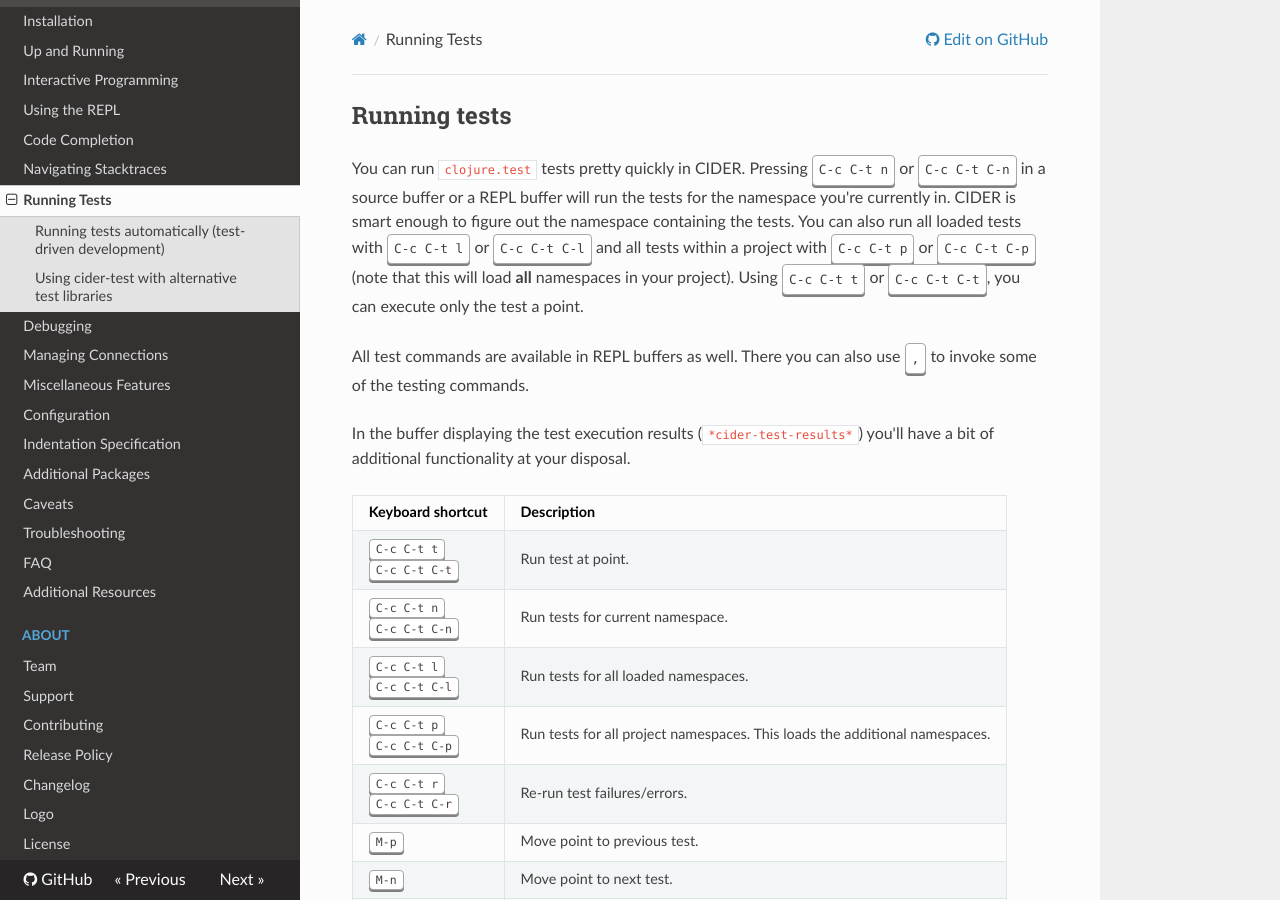
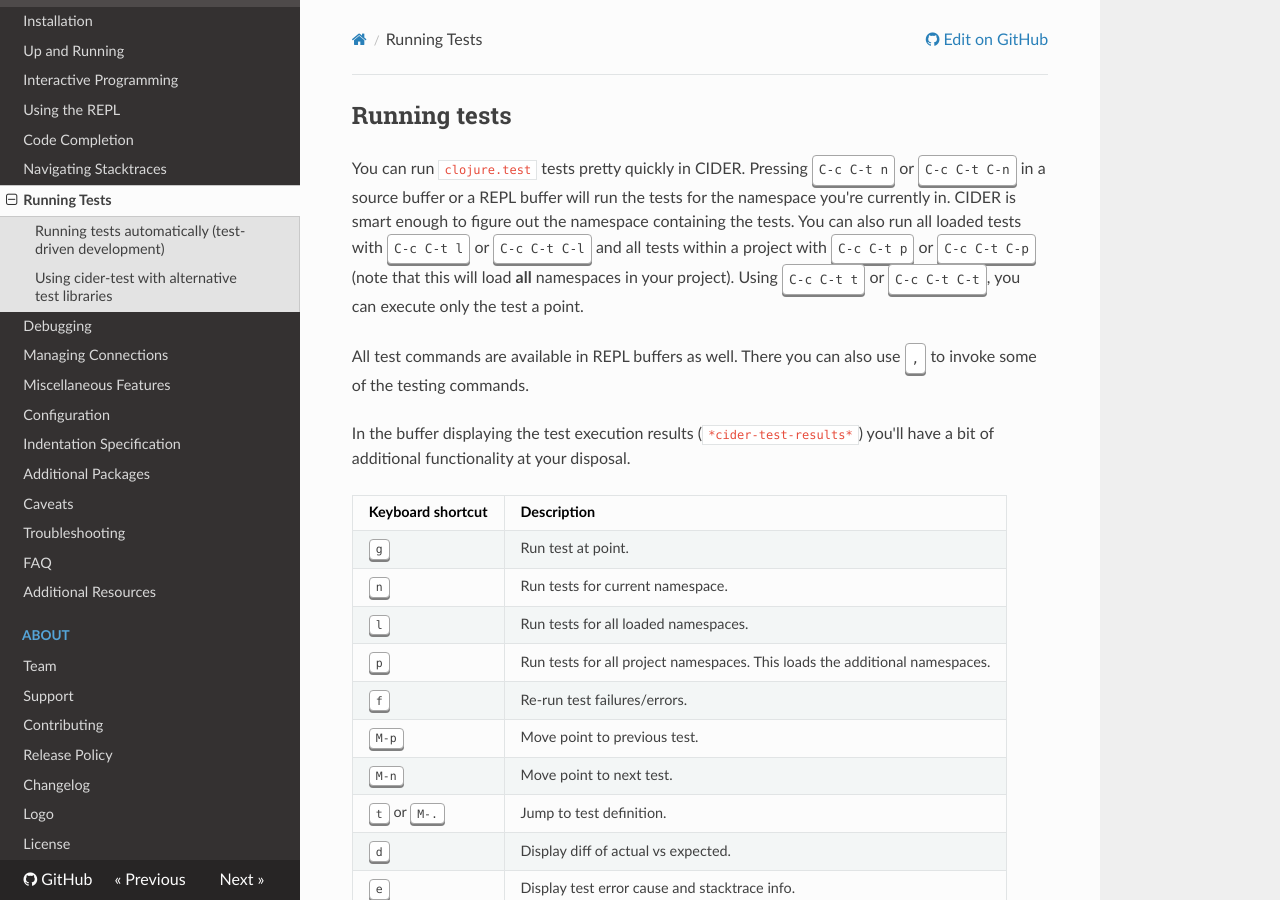
Before and after one commit to clojure-emacs/cider, an MkDocs documentation site: the page built from doc/running_tests.md, in a window 1280 px wide and 900 px high. Built offline with MkDocs 1.6.1, drawn with Linux system fonts in a browser that asks for light colours; nearby versions of some CDN libraries; old or Windows-style settings are respelled for this version of MkDocs.

```diff
--- a/doc/running_tests.md
+++ b/doc/running_tests.md
@@ -17,11 +17,11 @@ you'll have a bit of additional functionality at your disposal.
 
 Keyboard shortcut               | Description
 --------------------------------|-------------------------------
-<kbd>C-c C-t t</kbd> <br/> <kbd>C-c C-t C-t</kbd> | Run test at point.
-<kbd>C-c C-t n</kbd> <br/> <kbd>C-c C-t C-n</kbd> | Run tests for current namespace.
-<kbd>C-c C-t l</kbd> <br/> <kbd>C-c C-t C-l</kbd> | Run tests for all loaded namespaces.
-<kbd>C-c C-t p</kbd> <br/> <kbd>C-c C-t C-p</kbd> | Run tests for all project namespaces. This loads the additional namespaces.
-<kbd>C-c C-t r</kbd> <br/> <kbd>C-c C-t C-r</kbd> | Re-run test failures/errors.
+<kbd>g</kbd>                    | Run test at point.
+<kbd>n</kbd>                    | Run tests for current namespace.
+<kbd>l</kbd>                    | Run tests for all loaded namespaces.
+<kbd>p</kbd>                    | Run tests for all project namespaces. This loads the additional namespaces.
+<kbd>f</kbd>                    | Re-run test failures/errors.
 <kbd>M-p</kbd>                  | Move point to previous test.
 <kbd>M-n</kbd>                  | Move point to next test.
 <kbd>t</kbd> or <kbd>M-.</kbd>  | Jump to test definition.
```
Also changed, not shown: 1 other file.
